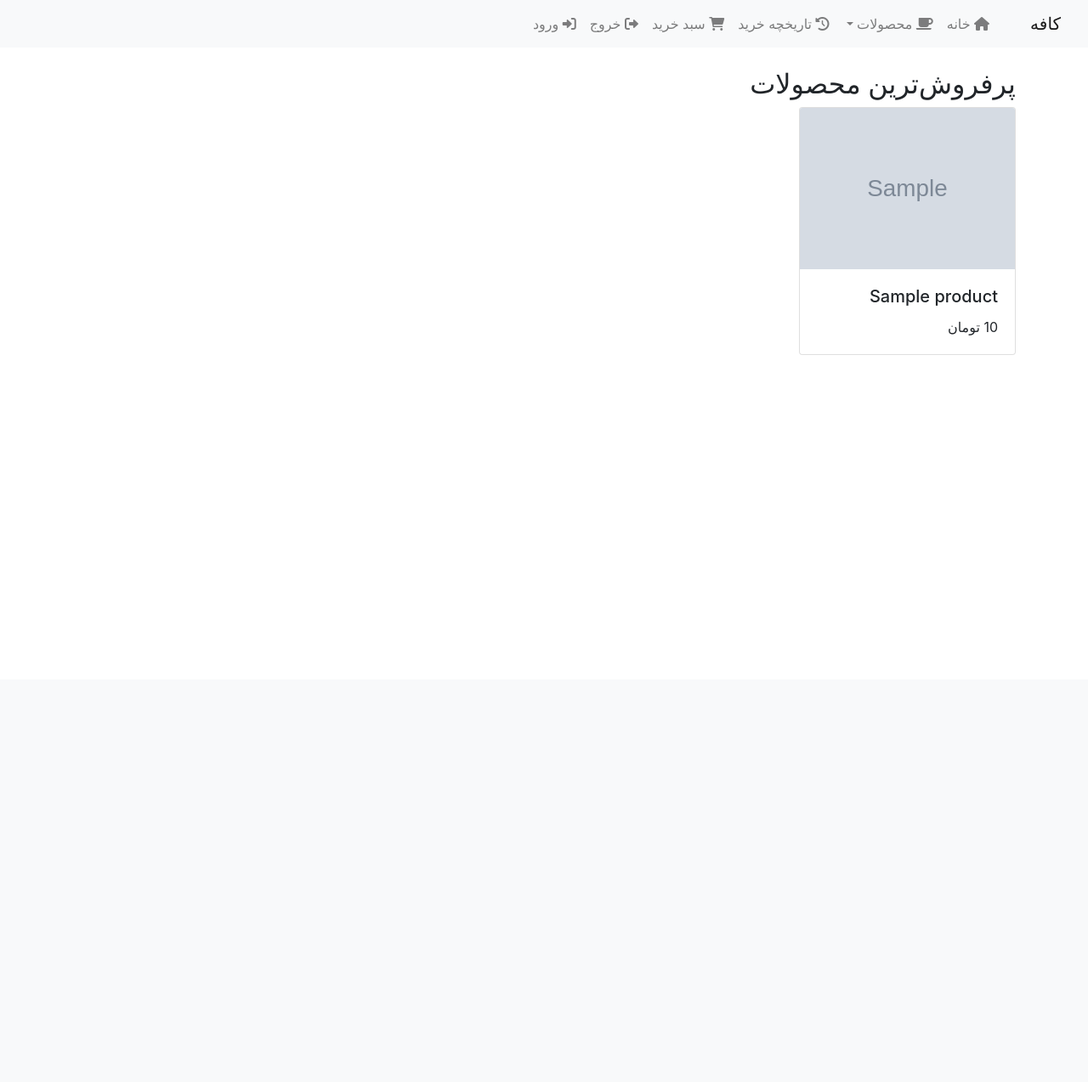
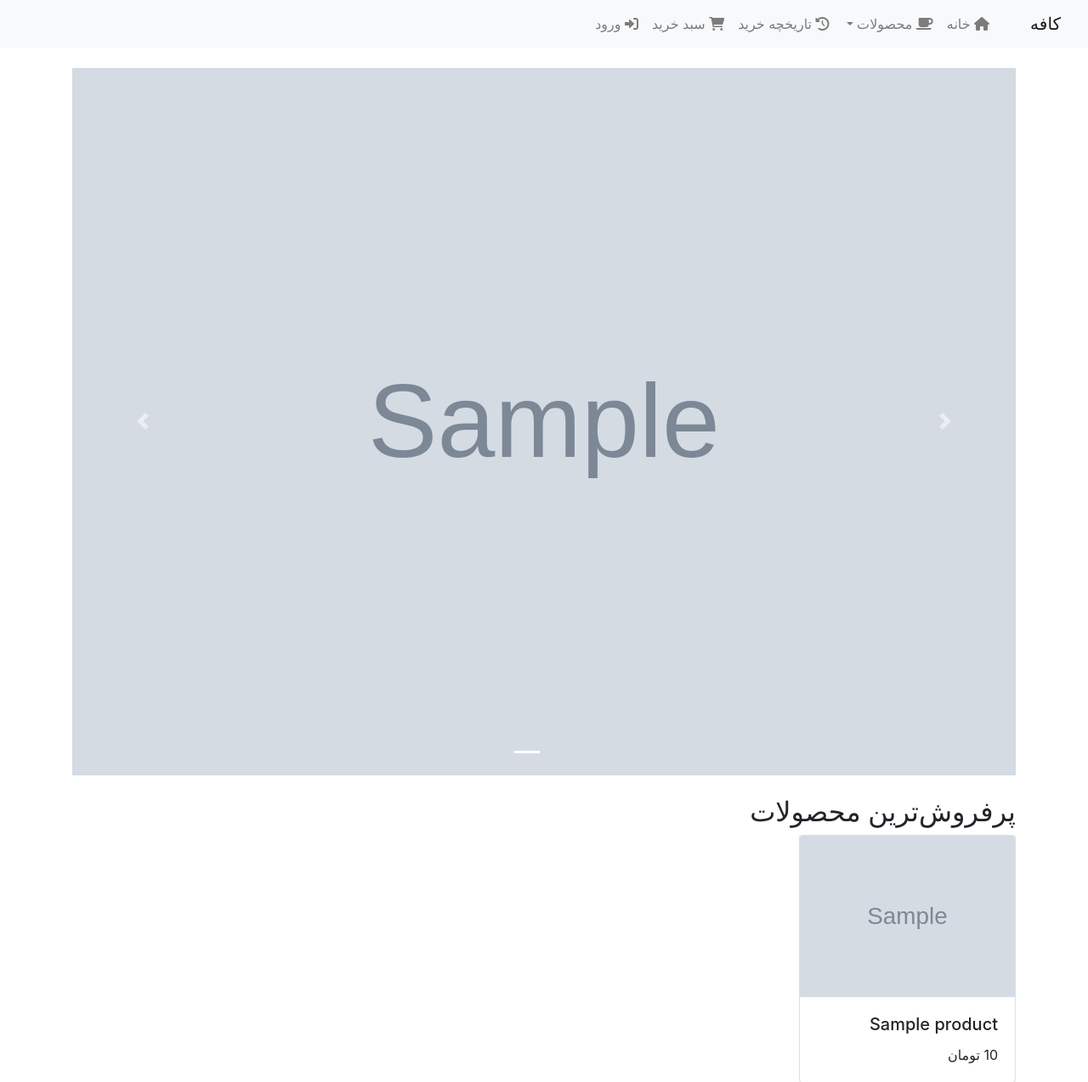
Before and after one commit to fa-rahmanii/CafeHabibiYaNourElAin, a Django app: template coffee/shop/templates/shop/home.html in a window 1280 px wide. Shown: the top 1274 px of the page at 85% size. Before the commit the page ends 418 px from the top, so only its background shows below. Run offline with Django 4.2, Linux system fonts and the light colour scheme; the template is opened without the code that fills it: most values are stand-ins (such as "Sample title", 1, 10 or a date in 2020); grey boxes marked "Sample" are stand-in pictures; some libraries are stand-ins or nearby versions.

Commit message:
Add files via upload

```diff
--- a/coffee/shop/templates/shop/base.html
+++ b/coffee/shop/templates/shop/base.html
@@ -32,14 +32,15 @@
                     <a class="nav-link" href="{% url 'purchase_history' %}"><i class="fas fa-history"></i> تاریخچه خرید</a>
                 </li>
                 <li class="nav-item">
-                    <a class="nav-link" href="{% url 'cart' %}"><i class="fas fa-shopping-cart"></i> سبد خرید</a>
-                </li>
+                    <a class="nav-link" href="{% url 'cart' %}"><i class="fas fa-shopping-cart"></i> سبد خرید</a> {% if user.is_authenticated %} {% if user.is_staff %} {% endif %}
                     <li class="nav-item">
                         <a class="nav-link" href="{% url 'logout' %}"><i class="fas fa-sign-out-alt"></i> خروج</a>
                     </li>
+                    {% else %}
                     <li class="nav-item">
                         <a class="nav-link" href="{% url 'login' %}"><i class="fas fa-sign-in-alt"></i> ورود</a>
                     </li>
+                    {% endif %}
             </ul>
         </div>
     </nav>
@@ -48,6 +49,55 @@
         {% block content %}{% endblock %}
     </div>
 
+    <script>
+        document.addEventListener('DOMContentLoaded', function() {
+            const dropdown = document.getElementById('navbarDropdown');
+            const dropdownMenu = document.getElementById('category-dropdown-menu');
+            const productsContainer = document.getElementById('products-container');
+            const title = document.getElementById('vertical-title');
+
+            dropdown.addEventListener('click', function(event) {
+                if (dropdownMenu.childElementCount === 0) {
+                    fetch('{% url "get_categories" %}')
+                        .then(response => response.json())
+                        .then(data => {
+                            data.forEach(category => {
+                                const categoryLink = document.createElement('a');
+                                categoryLink.classList.add('dropdown-item');
+                                categoryLink.href = '#';
+                                categoryLink.textContent = category.name;
+                                categoryLink.dataset.vertical = category.name;
+                                dropdownMenu.appendChild(categoryLink);
+
+                                categoryLink.addEventListener('click', function(event) {
+                                    event.preventDefault();
+                                    const vertical = this.dataset.vertical;
+
+                                    if (title) {
+                                        title.innerText = `${vertical} محصولات`;
+                                    }
+
+                                    if (productsContainer) {
+                                        fetch(`{% url 'products' %}?vertical=${vertical}`)
+                                            .then(response => response.text())
+                                            .then(html => {
+                                                const parser = new DOMParser();
+                                                const doc = parser.parseFromString(html, 'text/html');
+                                                const newProductsContainer = doc.getElementById('products-container');
+                                                productsContainer.innerHTML = newProductsContainer.innerHTML;
+                                            })
+                                            .catch(error => console.error('Error fetching products:', error));
+                                    } else {
+                                        window.location.href = `{% url 'products' %}?vertical=${vertical}`;
+                                    }
+                                });
+                            });
+                        })
+                        .catch(error => console.error('Error fetching categories:', error));
+                }
+            });
+        });
+    </script>
 
     <script src="https://code.jquery.com/jquery-3.5.1.slim.min.js"></script>
     <script src="https://cdn.jsdelivr.net/npm/@popperjs/core@2.5.4/dist/umd/popper.min.js"></script>
--- a/coffee/shop/templates/shop/home.html
+++ b/coffee/shop/templates/shop/home.html
@@ -1,4 +1,26 @@
 {% extends 'shop/base.html' %} {% block content %}
+<div id="carouselExampleIndicators" class="carousel slide" data-ride="carousel" style="text-align: right;">
+    <ol class="carousel-indicators">
+        {% for item in slider_items %}
+        <li data-target="#carouselExampleIndicators" data-slide-to="{{ forloop.counter0 }}" class="{% if forloop.first %}active{% endif %}"></li>
+        {% endfor %}
+    </ol>
+    <div class="carousel-inner">
+        {% for item in slider_items %}
+        <div class="carousel-item {% if forloop.first %}active{% endif %}">
+            <img class="d-block w-100" src="{{ item.image.url }}" alt="image">
+        </div>
+        {% endfor %}
+    </div>
+    <a class="carousel-control-prev" href="#carouselExampleIndicators" role="button" data-slide="prev">
+        <span class="carousel-control-prev-icon" aria-hidden="true"></span>
+        <span class="sr-only">قبلی</span>
+    </a>
+    <a class="carousel-control-next" href="#carouselExampleIndicators" role="button" data-slide="next">
+        <span class="carousel-control-next-icon" aria-hidden="true"></span>
+        <span class="sr-only">بعدی</span>
+    </a>
+</div>
 
 <h2 class="mt-4" style="text-align: right;">پرفروش‌ترین محصولات</h2>
 <div class="row" style="text-align: right;">
```
Lines whose indentation alone changed are shown as unchanged.
